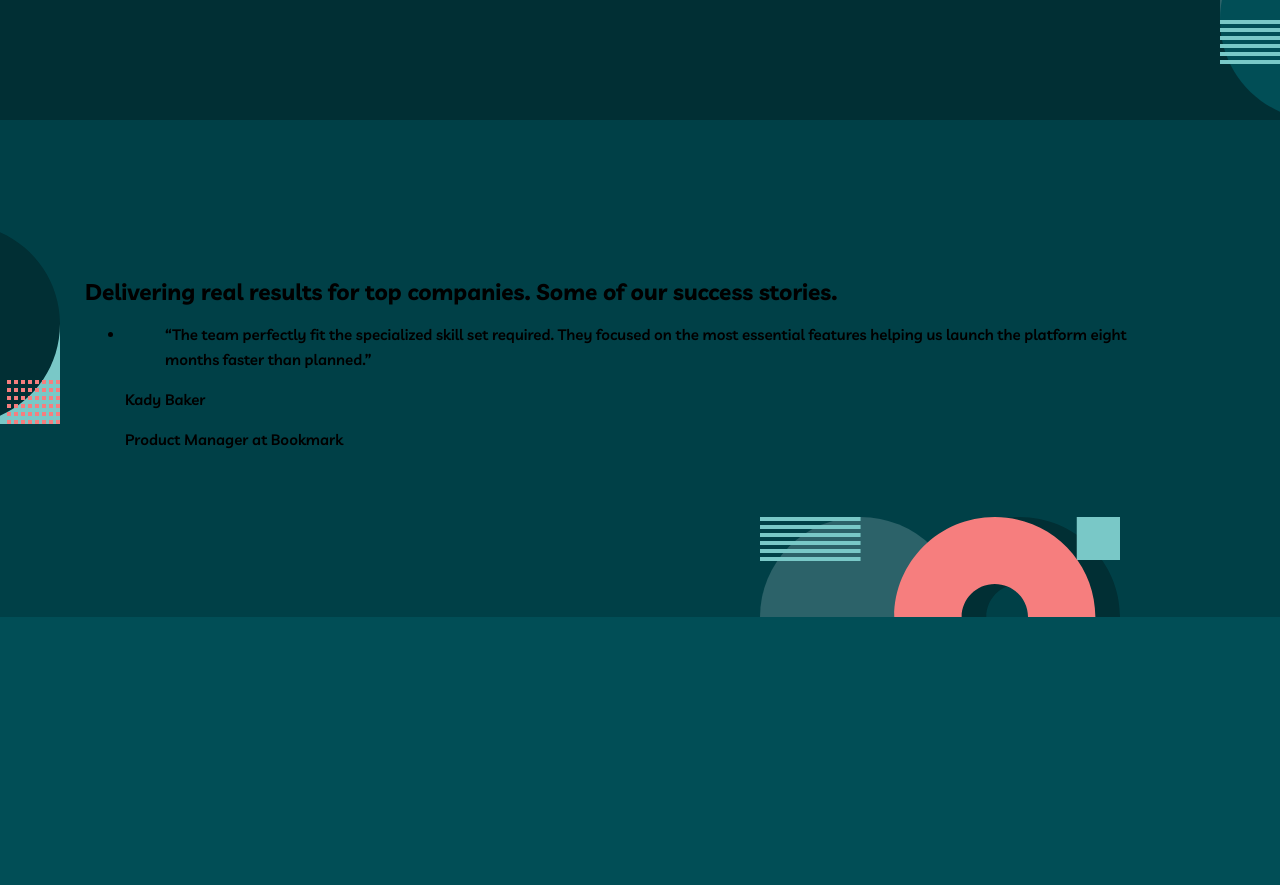
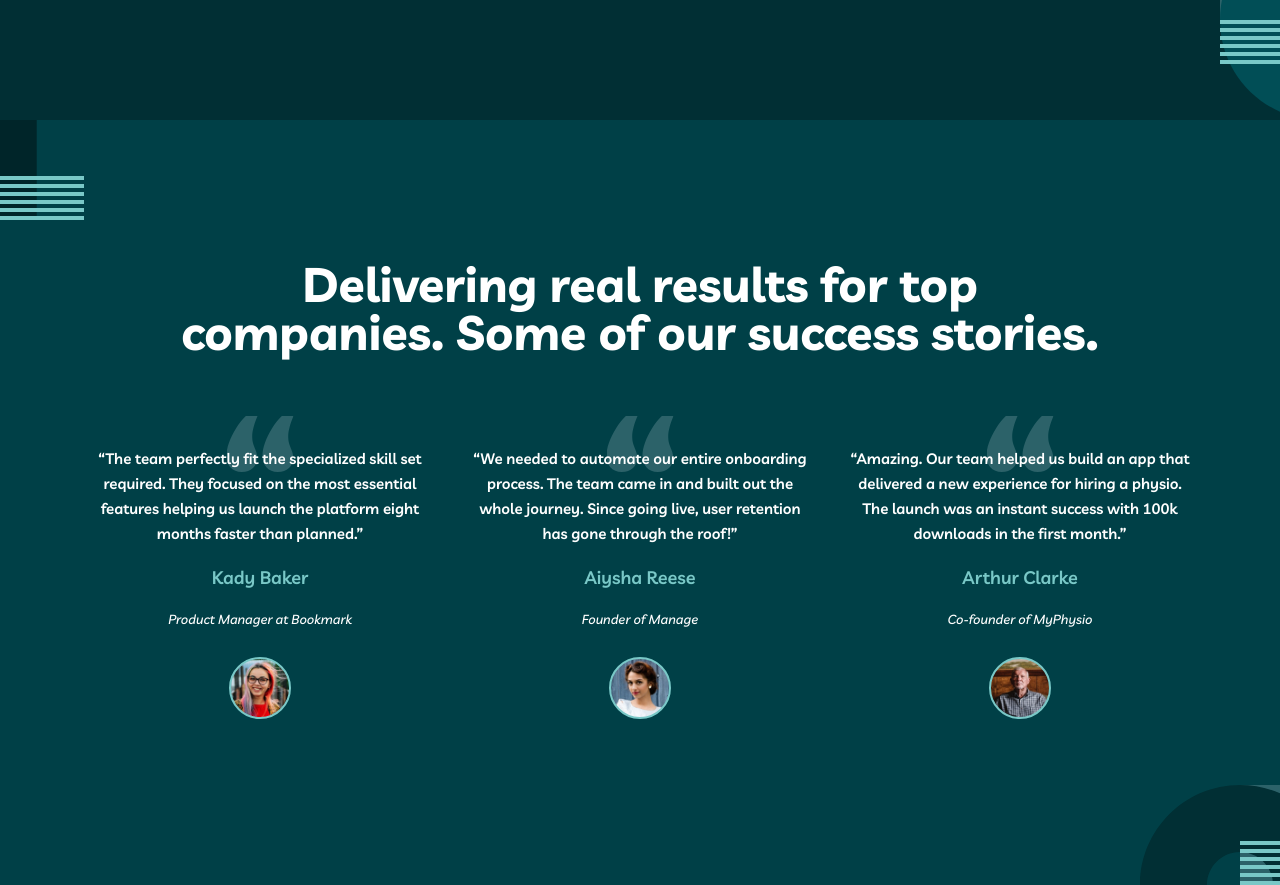
Before and after one commit to 1Farrukhbek/My-Team, a plain HTML site: page index.html in a window 1280 px wide. Shown: the part 1303-2188 px from the top of the page. Before the commit the page ends 1920 px from the top, so only its background shows below. Drawn offline with Linux system fonts and the light colour scheme.

Commit message:
Add quote and fix some codes in services section

```diff
--- a/index.html
+++ b/index.html
@@ -77,14 +77,36 @@
       <div class="container quote__container">
         <h2 class="quote__heading">Delivering real results for top companies. Some of our success stories.</h2>
         <ul class="quote__list">
-          <li class="quote__item">
+          <li class="quote__item quote__item-img-1">
             <blockquote class="quote__blockquote"> “The team perfectly fit the specialized skill set required. They focused on the most essential features helping us launch the platform eight months faster than planned.”</blockquote>
 
             <p class="quote__author-name">Kady Baker</p>
 
             <p class="quote__author-occupation">Product Manager at Bookmark</p>
           </li>
+
+          <li class="quote__item quote__item-img-2">
+            <blockquote class="quote__blockquote"> “We needed to automate our entire onboarding process. The team came in and built out the whole journey. Since going live, user retention has gone through the roof!”</blockquote>
+
+            <p class="quote__author-name">Aiysha Reese</p>
+
+            <p class="quote__author-occupation">Founder of Manage</p>
+          </li>
+
+          <li class="quote__item quote__item-img-3">
+            <blockquote class="quote__blockquote"> “Amazing. Our team helped us build an app that delivered a new experience for hiring a physio. The launch was an instant success with 100k downloads in the first month.”</blockquote>
+
+            <p class="quote__author-name">Arthur Clarke</p>
+
+            <p class="quote__author-occupation">Co-founder of MyPhysio</p>
+          </li>
         </ul>
+      </div>
+    </section>
+
+    <section class="promo">
+      <div class="container promo__container">
+
       </div>
     </section>
   </main>
--- a/scss/_mixins.scss
+++ b/scss/_mixins.scss
@@ -21,7 +21,6 @@
 @mixin h2-normal {
   font-size: 48px;
   line-height: 48px;
-  margin: 0;
 }
 
 @mixin h3-normal {
--- a/scss/blocks/_blocks-all.scss
+++ b/scss/blocks/_blocks-all.scss
@@ -5,3 +5,4 @@
 @import "hero";
 @import "services";
 @import "quote";
+@import "promo";
--- a/scss/blocks/_quote.scss
+++ b/scss/blocks/_quote.scss
@@ -2,10 +2,109 @@
   padding-top: 140px;
   padding-bottom: 150px;
   background-color: $dj-green;
-  background-image: url(../../img/bg-pattern-home-1.svg),
-  url(../../img/bg-pattern-home-2.svg);
+  background-image: url(../../img/bg-pattern-home-4-about-3.svg),
+  url(../../img/bg-pattern-home-5.svg);
   background-repeat: no-repeat;
-  background-size: 200px, 360px;
-  background-position: left calc(50% - 680px) top 35%,
-  right calc(50% - 300px) bottom;
+  background-size: 147px, 200px;
+  background-position: left calc(50% - 630px) top,
+  right calc(50% - 600px) bottom;
 }
+
+.quote__container {
+  display: flex;
+  flex-direction: column;
+  align-items: center;
+  justify-content: center;
+}
+
+.quote__heading {
+  max-width: 950px;
+  text-align: center;
+  margin: 0;
+  margin-bottom: 90px;
+  @include h2-normal;
+  color: $white;
+}
+
+.quote__list {
+  display: flex;
+  flex-wrap: wrap;
+  align-items: flex-start;
+  justify-content: center;
+  @include reset-list;
+  margin-left: -15px;
+  margin-right: -15px;
+}
+
+.quote__item {
+  position: relative;
+  max-width: 350px;
+  margin-left: 15px;
+  margin-right: 15px;
+  margin-bottom: 94px;
+  text-align: center;
+  z-index: 1;
+}
+
+.quote__item::before {
+  position: absolute;
+  display: block;
+  width: 67px;
+  height: 56px;
+  top: 0;
+  left: 50%;
+  transform: translate(-50%, -30px);
+  background-image: url("../../img/icon-quotes.svg");
+  background-repeat: no-repeat;
+  background-size: contain;
+  background-position: center center;
+  z-index: -1;
+  content: "";
+}
+
+.quote__item::after {
+  position: absolute;
+  display: block;
+  width: 62px;
+  height: 62px;
+  bottom: -40%;
+  left: 50%;
+  transform: translateX(-50%);
+  background-repeat: no-repeat;
+  background-position: center center;
+  background-size: contain;
+  border-radius: 50%;
+  border: 2px solid $r-blue;
+  z-index: -1;
+  content: "";
+}
+
+.quote__item-img-1::after {
+  background-image: url("../../img/avatar-kady.jpg");
+}
+
+.quote__item-img-2::after {
+  background-image: url("../../img/avatar-aiysha.jpg");
+}
+
+.quote__item-img-3::after {
+  background-image: url("../../img/avatar-arthur.jpg");
+}
+
+.quote__blockquote {
+  margin: 0;
+  color: $white;
+}
+
+.quote__author-name {
+  @include h3-normal;
+  color: $r-blue;
+}
+
+.quote__author-occupation {
+  font-style: italic;
+  font-weight: 500;
+  font-size: 13px;
+  line-height: 18px;
+  color: $white;
+}
```
Also changed, not shown: css/main.css, scss/blocks/_promo.scss (added), scss/blocks/_services.scss (line endings or trailing spaces), 1 other file.
